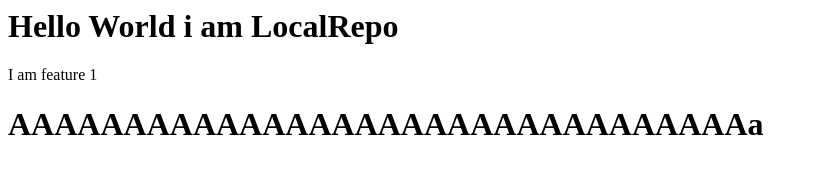
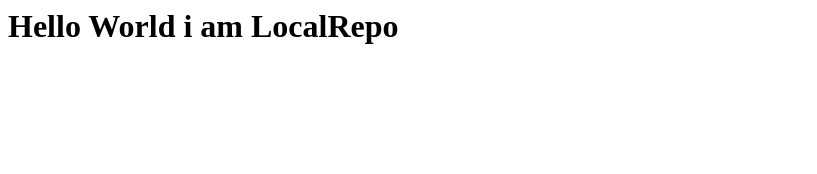
Before and after one commit to AnkitKumarSisodia/LocalRepo, a plain HTML site: page index.html in a window 1280 px wide. Shown: the whole page, without its empty margins (0-817 px from the left). Drawn offline with Linux system fonts and the light colour scheme.

Commit message:
removed in html

```diff
--- a/index.html
+++ b/index.html
@@ -1,3 +1 @@
 <h1>Hello World i am LocalRepo</h1>
-<p>I am feature 1</p>
-<h1>AAAAAAAAAAAAAAAAAAAAAAAAAAAAAAAAa</h1>
```
